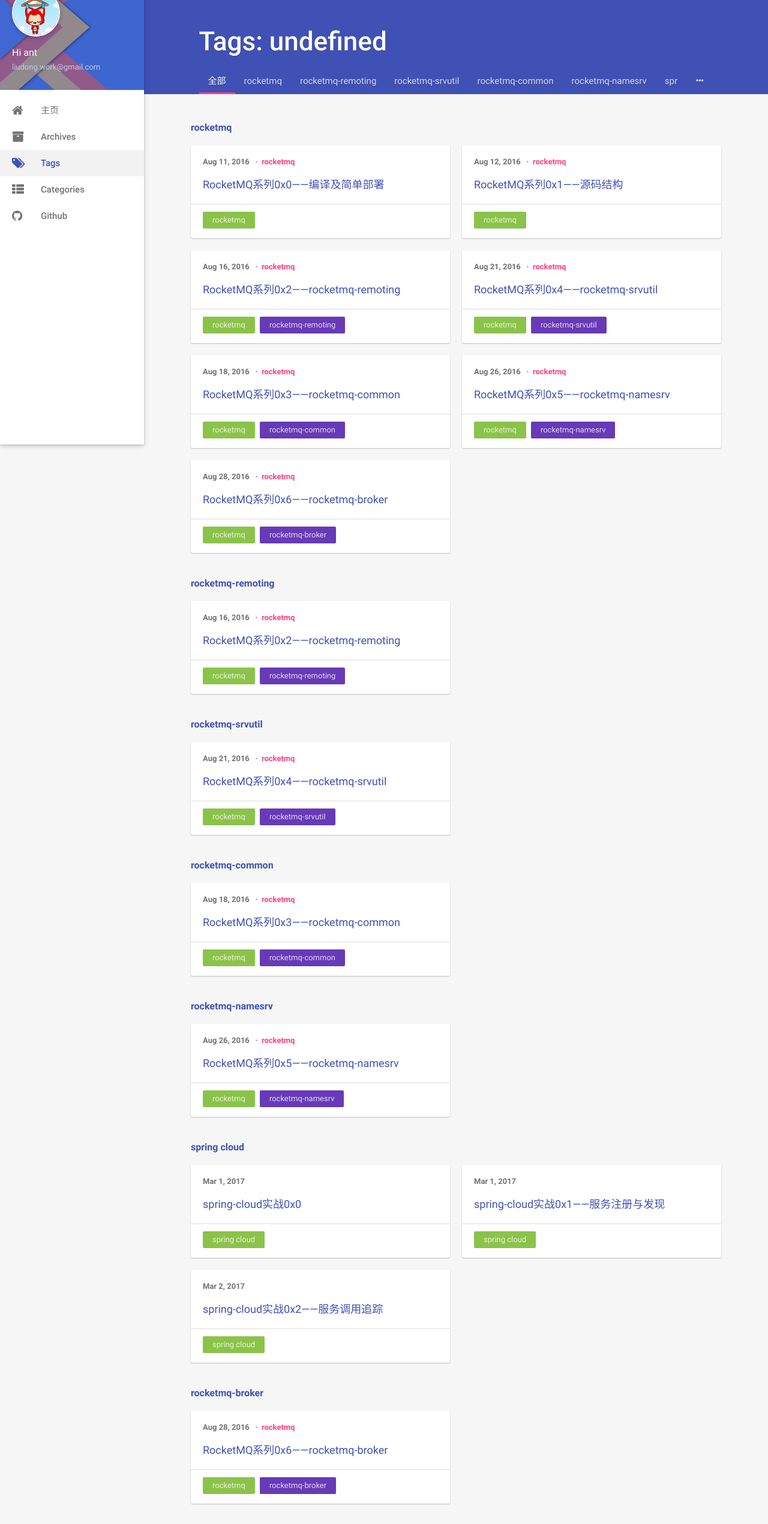
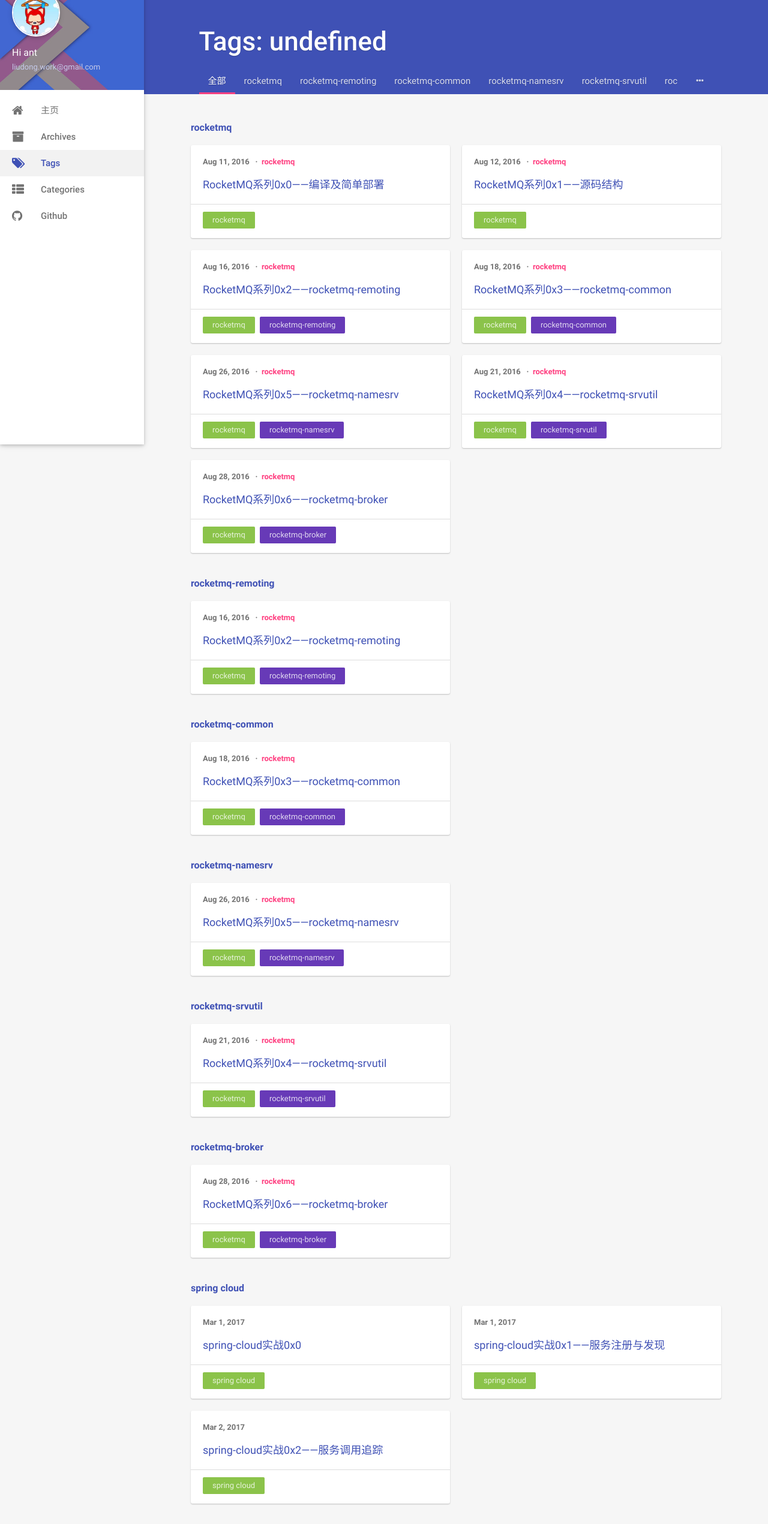
Before and after one commit to hiant/hiant.github.io, a plain HTML site: page tags/index.html in a window 1280 px wide. Shown: the part 59-2600 px from the top of the page at 60% size. Drawn offline with Linux system fonts and the light colour scheme; some packages are replaced by stand-ins of ours; a script that the page names is missing.

Commit message:
Site updated: 2017-03-03 10:31:38

```diff
--- a/tags/index.html
+++ b/tags/index.html
@@ -24,7 +24,7 @@
     <meta name="theme-color" content="#3F51B5">
 
 
-    <meta name="keywords" content="rocketmq,rocketmq-remoting,rocketmq-srvutil,rocketmq-common,rocketmq-namesrv,spring cloud,rocketmq-broker">
+    <meta name="keywords" content="rocketmq,rocketmq-remoting,rocketmq-common,rocketmq-namesrv,rocketmq-srvutil,rocketmq-broker,spring cloud">
     <meta property="og:type" content="website">
 <meta property="og:title" content="拾遗集">
 <meta property="og:url" content="http://hiant.github.io/tags/index.html">
@@ -150,23 +150,23 @@
 
 
 
-            <a href="/tags/rocketmq-srvutil/" style="-webkit-order:2;order:2" class="tags-list-item waves-effect waves-button waves-light">rocketmq-srvutil</a>
+            <a href="/tags/rocketmq-common/" style="-webkit-order:2;order:2" class="tags-list-item waves-effect waves-button waves-light">rocketmq-common</a>
 
 
 
-            <a href="/tags/rocketmq-common/" style="-webkit-order:3;order:3" class="tags-list-item waves-effect waves-button waves-light">rocketmq-common</a>
+            <a href="/tags/rocketmq-namesrv/" style="-webkit-order:3;order:3" class="tags-list-item waves-effect waves-button waves-light">rocketmq-namesrv</a>
 
 
 
-            <a href="/tags/rocketmq-namesrv/" style="-webkit-order:4;order:4" class="tags-list-item waves-effect waves-button waves-light">rocketmq-namesrv</a>
+            <a href="/tags/rocketmq-srvutil/" style="-webkit-order:4;order:4" class="tags-list-item waves-effect waves-button waves-light">rocketmq-srvutil</a>
 
 
 
-            <a href="/tags/spring-cloud/" style="-webkit-order:5;order:5" class="tags-list-item waves-effect waves-button waves-light">spring cloud</a>
+            <a href="/tags/rocketmq-broker/" style="-webkit-order:5;order:5" class="tags-list-item waves-effect waves-button waves-light">rocketmq-broker</a>
 
 
 
-            <a href="/tags/rocketmq-broker/" style="-webkit-order:6;order:6" class="tags-list-item waves-effect waves-button waves-light">rocketmq-broker</a>
+            <a href="/tags/spring-cloud/" style="-webkit-order:6;order:6" class="tags-list-item waves-effect waves-button waves-light">spring cloud</a>
 
 
     </nav>
@@ -292,40 +292,6 @@
                 <div class="waterfall-item">
   <article class="article-card archive-article">
     <div class="post-meta">
-      <time class="post-time" title="2016年08月21日 21:48" datetime="2016-08-21T13:48:14.000Z"  itemprop="datePublished">Aug 21, 2016</time>
-
-
-	<ul class="article-category-list"><li class="article-category-list-item"><a class="article-category-list-link" href="/categories/rocketmq/">rocketmq</a></li></ul>
-
-
-
-    </div>
-
-
-
-
-    <h3 class="post-title" itemprop="name">
-      <a class="post-title-link" href="/2016/08/21/rocketmq-0x4/">RocketMQ系列0x4——rocketmq-srvutil</a>
-    </h3>
-
-
-
-
-
-    <div class="post-footer">
-
-	<ul class="article-tag-list"><li class="article-tag-list-item"><a class="article-tag-list-link" href="/tags/rocketmq/">rocketmq</a></li><li class="article-tag-list-item"><a class="article-tag-list-link" href="/tags/rocketmq-srvutil/">rocketmq-srvutil</a></li></ul>
-
-    </div>
-
-  </article>
-</div>
-
-
-
-                <div class="waterfall-item">
-  <article class="article-card archive-article">
-    <div class="post-meta">
       <time class="post-time" title="2016年08月18日 19:25" datetime="2016-08-18T11:25:21.000Z"  itemprop="datePublished">Aug 18, 2016</time>
 
 
@@ -383,6 +349,40 @@
     <div class="post-footer">
 
 	<ul class="article-tag-list"><li class="article-tag-list-item"><a class="article-tag-list-link" href="/tags/rocketmq/">rocketmq</a></li><li class="article-tag-list-item"><a class="article-tag-list-link" href="/tags/rocketmq-namesrv/">rocketmq-namesrv</a></li></ul>
+
+    </div>
+
+  </article>
+</div>
+
+
+
+                <div class="waterfall-item">
+  <article class="article-card archive-article">
+    <div class="post-meta">
+      <time class="post-time" title="2016年08月21日 21:48" datetime="2016-08-21T13:48:14.000Z"  itemprop="datePublished">Aug 21, 2016</time>
+
+
+	<ul class="article-category-list"><li class="article-category-list-item"><a class="article-category-list-link" href="/categories/rocketmq/">rocketmq</a></li></ul>
+
+
+
+    </div>
+
+
+
+
+    <h3 class="post-title" itemprop="name">
+      <a class="post-title-link" href="/2016/08/21/rocketmq-0x4/">RocketMQ系列0x4——rocketmq-srvutil</a>
+    </h3>
+
+
+
+
+
+    <div class="post-footer">
+
+	<ul class="article-tag-list"><li class="article-tag-list-item"><a class="article-tag-list-link" href="/tags/rocketmq/">rocketmq</a></li><li class="article-tag-list-item"><a class="article-tag-list-link" href="/tags/rocketmq-srvutil/">rocketmq-srvutil</a></li></ul>
 
     </div>
 
@@ -468,47 +468,6 @@
             </div>
 
 
-            <h3 class="archive-separator" id="tag-rocketmq-srvutil">rocketmq-srvutil</h3>
-
-            <div class="waterfall">
-
-
-                <div class="waterfall-item">
-  <article class="article-card archive-article">
-    <div class="post-meta">
-      <time class="post-time" title="2016年08月21日 21:48" datetime="2016-08-21T13:48:14.000Z"  itemprop="datePublished">Aug 21, 2016</time>
-
-
-	<ul class="article-category-list"><li class="article-category-list-item"><a class="article-category-list-link" href="/categories/rocketmq/">rocketmq</a></li></ul>
-
-
-
-    </div>
-
-
-
-
-    <h3 class="post-title" itemprop="name">
-      <a class="post-title-link" href="/2016/08/21/rocketmq-0x4/">RocketMQ系列0x4——rocketmq-srvutil</a>
-    </h3>
-
-
-
-
-
-    <div class="post-footer">
-
-	<ul class="article-tag-list"><li class="article-tag-list-item"><a class="article-tag-list-link" href="/tags/rocketmq/">rocketmq</a></li><li class="article-tag-list-item"><a class="article-tag-list-link" href="/tags/rocketmq-srvutil/">rocketmq-srvutil</a></li></ul>
-
-    </div>
-
-  </article>
-</div>
-
-
-            </div>
-
-
             <h3 class="archive-separator" id="tag-rocketmq-common">rocketmq-common</h3>
 
             <div class="waterfall">
@@ -581,6 +540,88 @@
     <div class="post-footer">
 
 	<ul class="article-tag-list"><li class="article-tag-list-item"><a class="article-tag-list-link" href="/tags/rocketmq/">rocketmq</a></li><li class="article-tag-list-item"><a class="article-tag-list-link" href="/tags/rocketmq-namesrv/">rocketmq-namesrv</a></li></ul>
+
+    </div>
+
+  </article>
+</div>
+
+
+            </div>
+
+
+            <h3 class="archive-separator" id="tag-rocketmq-srvutil">rocketmq-srvutil</h3>
+
+            <div class="waterfall">
+
+
+                <div class="waterfall-item">
+  <article class="article-card archive-article">
+    <div class="post-meta">
+      <time class="post-time" title="2016年08月21日 21:48" datetime="2016-08-21T13:48:14.000Z"  itemprop="datePublished">Aug 21, 2016</time>
+
+
+	<ul class="article-category-list"><li class="article-category-list-item"><a class="article-category-list-link" href="/categories/rocketmq/">rocketmq</a></li></ul>
+
+
+
+    </div>
+
+
+
+
+    <h3 class="post-title" itemprop="name">
+      <a class="post-title-link" href="/2016/08/21/rocketmq-0x4/">RocketMQ系列0x4——rocketmq-srvutil</a>
+    </h3>
+
+
+
+
+
+    <div class="post-footer">
+
+	<ul class="article-tag-list"><li class="article-tag-list-item"><a class="article-tag-list-link" href="/tags/rocketmq/">rocketmq</a></li><li class="article-tag-list-item"><a class="article-tag-list-link" href="/tags/rocketmq-srvutil/">rocketmq-srvutil</a></li></ul>
+
+    </div>
+
+  </article>
+</div>
+
+
+            </div>
+
+
+            <h3 class="archive-separator" id="tag-rocketmq-broker">rocketmq-broker</h3>
+
+            <div class="waterfall">
+
+
+                <div class="waterfall-item">
+  <article class="article-card archive-article">
+    <div class="post-meta">
+      <time class="post-time" title="2016年08月28日 23:00" datetime="2016-08-28T15:00:46.000Z"  itemprop="datePublished">Aug 28, 2016</time>
+
+
+	<ul class="article-category-list"><li class="article-category-list-item"><a class="article-category-list-link" href="/categories/rocketmq/">rocketmq</a></li></ul>
+
+
+
+    </div>
+
+
+
+
+    <h3 class="post-title" itemprop="name">
+      <a class="post-title-link" href="/2016/08/28/rocketmq-0x6/">RocketMQ系列0x6——rocketmq-broker</a>
+    </h3>
+
+
+
+
+
+    <div class="post-footer">
+
+	<ul class="article-tag-list"><li class="article-tag-list-item"><a class="article-tag-list-link" href="/tags/rocketmq/">rocketmq</a></li><li class="article-tag-list-item"><a class="article-tag-list-link" href="/tags/rocketmq-broker/">rocketmq-broker</a></li></ul>
 
     </div>
 
@@ -684,47 +725,6 @@
     <div class="post-footer">
 
 	<ul class="article-tag-list"><li class="article-tag-list-item"><a class="article-tag-list-link" href="/tags/spring-cloud/">spring cloud</a></li></ul>
-
-    </div>
-
-  </article>
-</div>
-
-
-            </div>
-
-
-            <h3 class="archive-separator" id="tag-rocketmq-broker">rocketmq-broker</h3>
-
-            <div class="waterfall">
-
-
-                <div class="waterfall-item">
-  <article class="article-card archive-article">
-    <div class="post-meta">
-      <time class="post-time" title="2016年08月28日 23:00" datetime="2016-08-28T15:00:46.000Z"  itemprop="datePublished">Aug 28, 2016</time>
-
-
-	<ul class="article-category-list"><li class="article-category-list-item"><a class="article-category-list-link" href="/categories/rocketmq/">rocketmq</a></li></ul>
-
-
-
-    </div>
-
-
-
-
-    <h3 class="post-title" itemprop="name">
-      <a class="post-title-link" href="/2016/08/28/rocketmq-0x6/">RocketMQ系列0x6——rocketmq-broker</a>
-    </h3>
-
-
-
-
-
-    <div class="post-footer">
-
-	<ul class="article-tag-list"><li class="article-tag-list-item"><a class="article-tag-list-link" href="/tags/rocketmq/">rocketmq</a></li><li class="article-tag-list-item"><a class="article-tag-list-link" href="/tags/rocketmq-broker/">rocketmq-broker</a></li></ul>
 
     </div>
 
```
Also changed, not shown: categories/index.html (+33 -33 lines), tags/rocketmq-broker/index.html (+7 -7 lines), tags/rocketmq-common/index.html (+7 -7 lines), tags/rocketmq-namesrv/index.html (+7 -7 lines), tags/rocketmq-remoting/index.html (+5 -5 lines), tags/rocketmq-srvutil/index.html (+12 -12 lines), tags/rocketmq/index.html (+5 -5 lines), tags/spring-cloud/index.html (+9 -9 lines), baidu_urls.txt.
